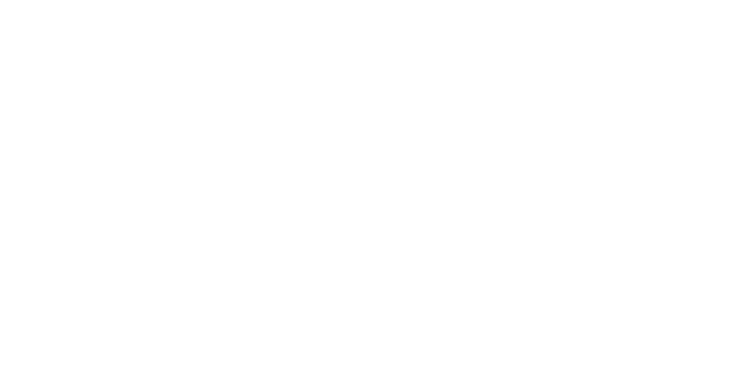
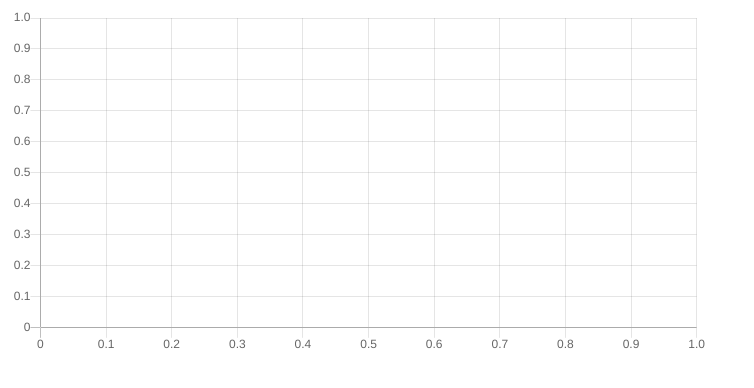
Before and after one commit to TikitaPeralta/rightmove_scrape, a website: page index.html in a window 1280 px wide. Shown: the whole page, without its empty margins (0-754 px from the left). Drawn offline with nearby package versions, Linux system fonts and the light colour scheme.

Commit message:
add chart script

```diff
--- a/index.html
+++ b/index.html
@@ -8,14 +8,25 @@
     <link href="https://fonts.googleapis.com/css2?family=IBM+Plex+Mono:wght@400&display=swap" rel="stylesheet">
     <link rel="reset" href="./reset.css">
     <link rel="stylesheet" href="./style.css">
+    <script
+    src="https://cdnjs.cloudflare.com/ajax/libs/Chart.js/2.9.4/Chart.js">
+    </script>
 </head>
 <body>
     <main>
         <header></header>
         <form></form>
-        <div id="graphArea"><div>
+        <div id="graphArea">
+            <canvas id="myChart" style="width:100%;max-width:700px"></canvas><div>
         <footer></footer>
     </main>
 
+<script>
+    const myChart = new Chart("myChart", {
+        type: "scatter",
+        data: {},
+        options: {}
+    });
+</script>
 </body>
 </html>
```
